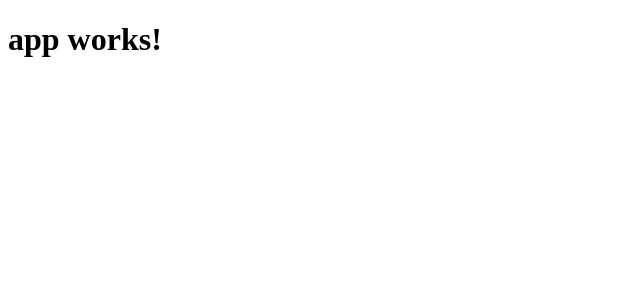
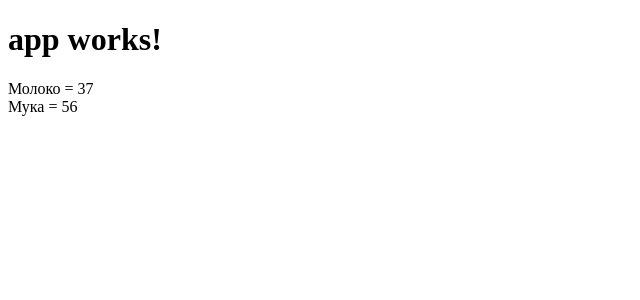
Before and after one commit to 6card/angular2-price-shop, an Angular app: page / in a window 1280 px wide. Shown: the top 300 px of the page, without its empty margins (0-640 px from the left). Built offline with nearby package versions, Linux system fonts and the light colour scheme.

Commit message:
add component

```diff
--- a/src/app/app.component.html
+++ b/src/app/app.component.html
@@ -1,3 +1,4 @@
 <h1>
   {{title}}
 </h1>
+<app-price-list></app-price-list>
--- a/src/app/app.module.ts
+++ b/src/app/app.module.ts
@@ -4,10 +4,12 @@ import { FormsModule } from '@angular/forms';
 import { HttpModule } from '@angular/http';
 
 import { AppComponent } from './app.component';
+import { PriceListComponent } from './price-list/price-list.component';
 
 @NgModule({
   declarations: [
-    AppComponent
+    AppComponent,
+    PriceListComponent
   ],
   imports: [
     BrowserModule,
--- /dev/null
+++ b/src/app/common/price.ts
@@ -0,0 +1,13 @@
+export class Price {
+    public	name: string = "";
+    public	price: number = 0;
+    /*
+    private	name: string = "";
+    private	price: number = 0;
+
+    constructor(name, price) {
+        this.name	=	name;
+        this.price	=	price;
+    }
+    */
+}
--- /dev/null
+++ b/src/app/price-list/price-list.component.html
@@ -0,0 +1,3 @@
+<div *ngFor='let p of prices'>
+  <span>{{p.name}} = {{p.price}}</span>
+</div>
--- /dev/null
+++ b/src/app/price-list/price-list.component.ts
@@ -0,0 +1,27 @@
+import { Component, OnInit } from '@angular/core';
+import { Price } from '../common/price';
+
+@Component({
+  selector: 'app-price-list',
+  templateUrl: './price-list.component.html',
+  styleUrls: ['./price-list.component.css']
+})
+export class PriceListComponent implements OnInit {
+  prices: Price[];
+  constructor() {
+    this.prices = [
+      {
+        name: "Молоко",
+        price: 37,
+      },
+      {
+        name: "Мука",
+        price: 56,
+      },
+    ]
+  }
+
+  ngOnInit() {
+  }
+
+}
```
Also changed, not shown: src/app/price-list/price-list.component.css (added), 1 other file (tests, documents, lock files or other folders).
